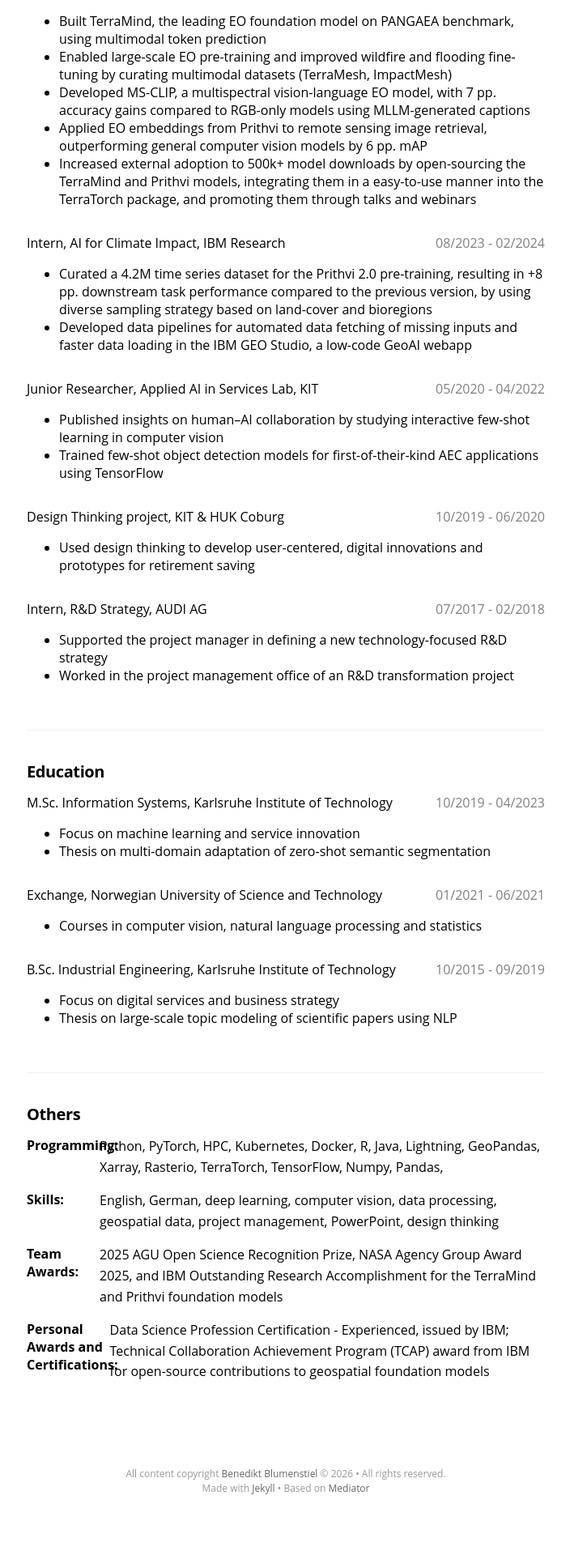
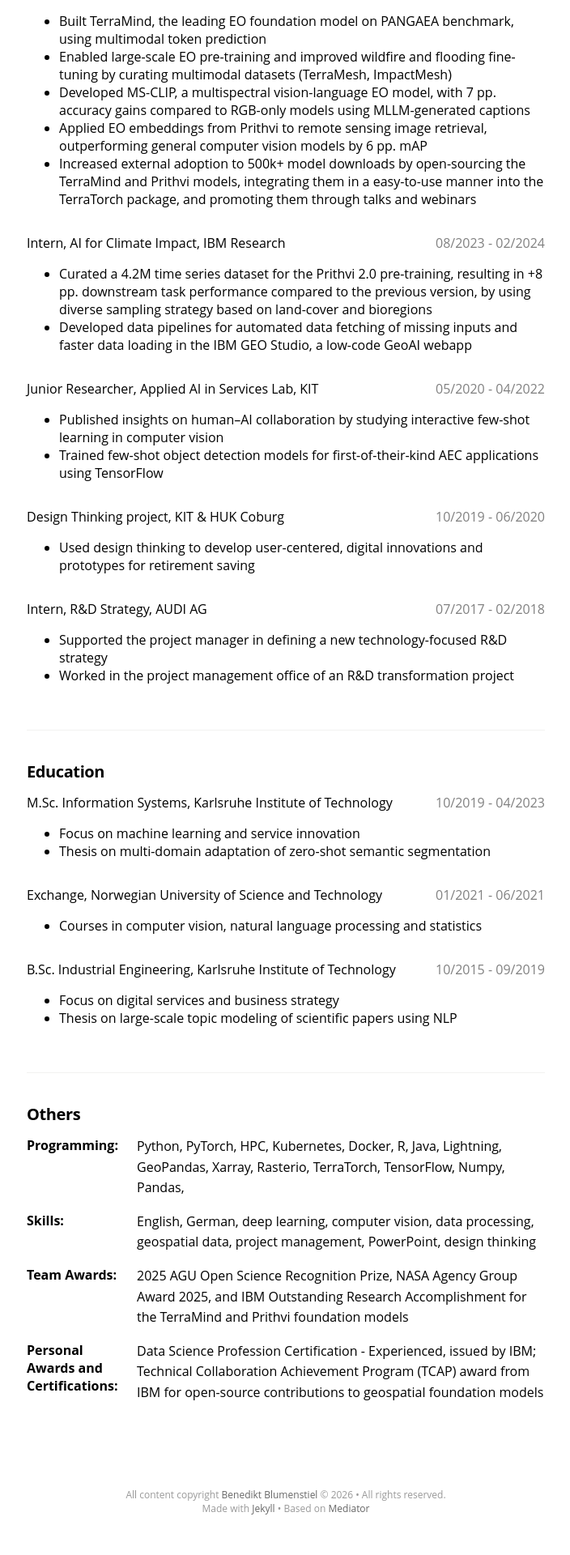
Before and after one commit to blumenstiel/blumenstiel.github.io, a Jekyll site: the page built from index.html, in a window 1280 px wide. Shown: the part 3583-5503 px from the top of the page at 81% size, without its empty margins (287-991 px from the left). Built offline with Jekyll 4.4.1, drawn with Linux system fonts in a browser that asks for light colours; nearby versions of some CDN libraries; some web fonts are replaced; the list of posts is cut into pages by our own code; before the commit the page ends 5477 px from its top, so only the background shows below that.

Commit message:
Update website

```diff
--- a/index.html
+++ b/index.html
@@ -129,22 +129,22 @@
         </header>
         <section>
           <div style="margin-bottom: 1em; display: flex;">
-            <strong style="min-width: 90px;">Programming:</strong>
+            <strong style="min-width: 120px; margin-right: 1em;">Programming:</strong>
             <span style="line-height: 1.6;">{{ site.others.programming }}</span>
           </div>
 
           <div style="margin-bottom: 1em; display: flex;">
-            <strong style="min-width: 90px;">Skills:</strong>
+            <strong style="min-width: 120px; margin-right: 1em;">Skills:</strong>
             <span style="line-height: 1.6;">{{ site.others.skills }}</span>
           </div>
 
           <div style="margin-bottom: 1em; display: flex;">
-            <strong style="min-width: 90px;">Team Awards:</strong>
+            <strong style="min-width: 120px; margin-right: 1em;">Team Awards:</strong>
             <span style="line-height: 1.6;">{{ site.others.awards }}</span>
           </div>
 
           <div style="margin-bottom: 1em; display: flex;">
-            <strong style="min-width: 90px;">Personal Awards and Certifications:</strong>
+            <strong style="min-width: 120px; margin-right: 1em;">Personal Awards and Certifications:</strong>
             <span style="line-height: 1.6;">{{ site.others.certifications }}</span>
           </div>
 
```
